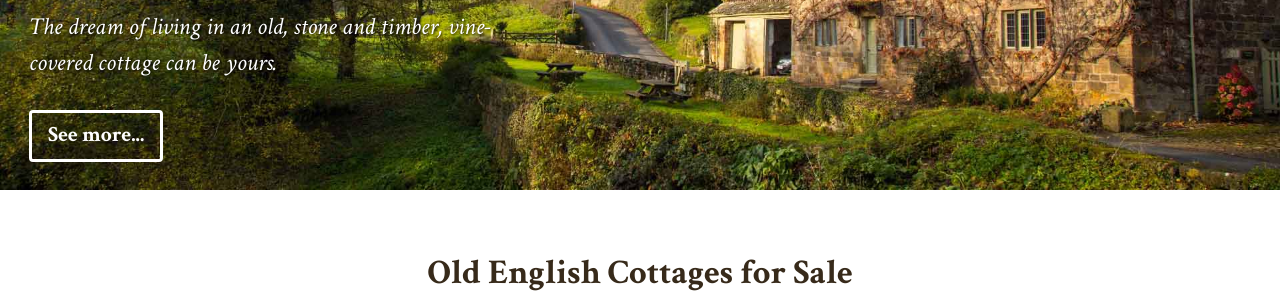
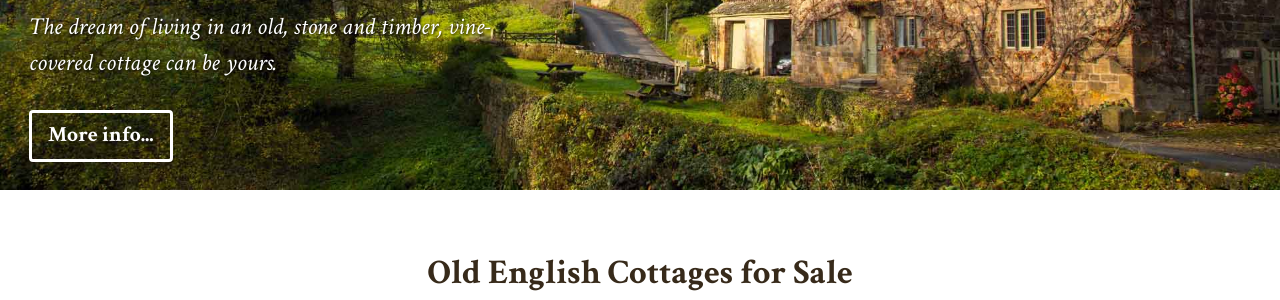
Before and after one commit to edgarbrignoni/jekyll-netlify-cms, a Jekyll site: the page built from index.html, in a window 1280 px wide. Shown: the part 343-643 px from the top of the page. Built offline with Jekyll 4.4.1, drawn with Linux system fonts in a browser that asks for light colours.

Commit message:
Update Pages “home”

```diff
--- a/_data/home.yml
+++ b/_data/home.yml
@@ -2,7 +2,7 @@ banner:
   title: New Life in an Old Cottage
   text: The dream of living in an old, stone and timber, vine-covered cottage can
     be yours.
-  button: See more...
+  button: More info...
   image: /images/uploads/banner.jpg
 cottages:
   title: Old English Cottages for Sale
```
